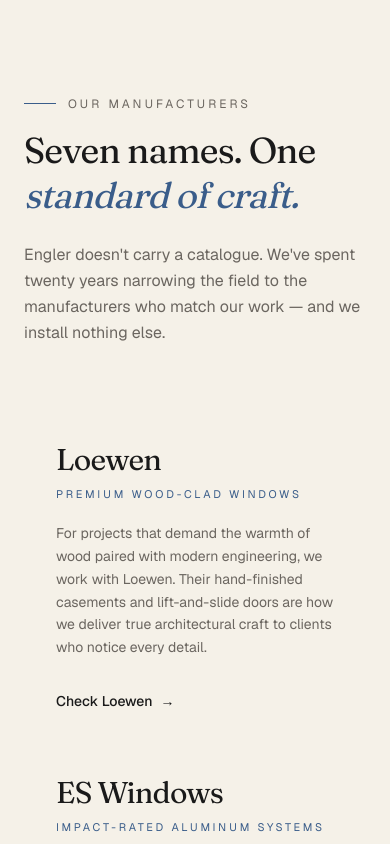
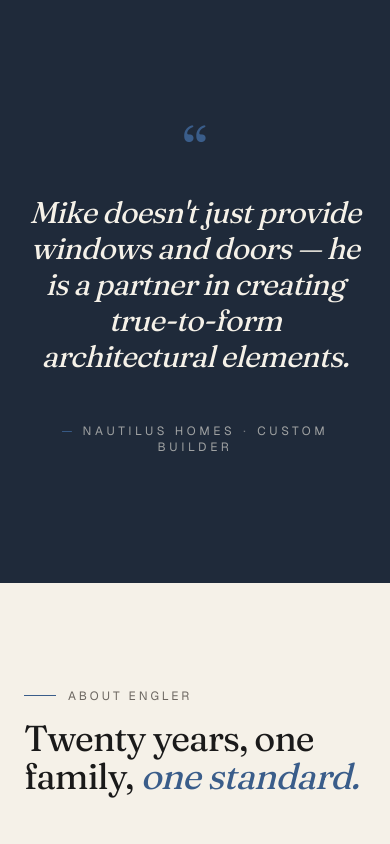
Before and after one commit to VLona/engler-window-door, a Next.js app: page / in a window 390 px wide. Shown: the part 3040-3884 px from the top of the page. Built offline with nearby package versions, Linux system fonts and the light colour scheme.

Commit message:
cinematic homepage refactor: drop 7-card manufacturer details + collapse testimonials to a single pull quote

```diff
--- a/app/page.tsx
+++ b/app/page.tsx
@@ -4,28 +4,6 @@
 import SiteFooter from "./components/SiteFooter";
 import FadeIn from "./components/FadeIn";
 import { manufacturers } from "./data/manufacturers";
-
-// Real testimonials lifted from englerwindow.com — homeowner / architect / builder triangle.
-const testimonials = [
-  {
-    quote:
-      "Mr. Engler and his team are extremely professional and deliver excellent quality in their product and service.",
-    name: "Patty Wareham",
-    role: "Homeowner",
-  },
-  {
-    quote:
-      "It's always a pleasure working with Mike and his team, who are very knowledgeable and detail-oriented, helpful and courteous.",
-    name: "Irma Sefa",
-    role: "Architect",
-  },
-  {
-    quote:
-      "Mike doesn't just provide windows and doors, he is a partner in creating true to form architectural elements.",
-    name: "Nautilus Homes",
-    role: "Builder",
-  },
-];
 
 export default function Home() {
   return (
@@ -200,108 +178,26 @@
         </div>
       </section>
 
-      {/* ── Manufacturers detail (cards) ───────────────────────── */}
-      <section className="bg-background py-24 lg:py-32">
-        <div className="mx-auto max-w-7xl px-6 lg:px-10">
-          <div className="mb-16 max-w-2xl">
-            <span className="inline-flex items-center gap-3 text-xs uppercase tracking-[0.25em] text-muted">
-              <span className="h-px w-8 bg-accent" />
-              Our Manufacturers
+      {/* ── Testimonial — single cinematic pull quote.
+          Replaced the 3-column grid + the entire 7-card manufacturer-details
+          section with this one editorial moment. The /manufacturers page now
+          owns the detailed brand storytelling; the homepage doesn't repeat it. */}
+      <section className="bg-ink py-32 text-background lg:py-44">
+        <div className="mx-auto max-w-4xl px-6 text-center lg:px-10">
+          <FadeIn>
+            <span aria-hidden="true" className="font-serif text-6xl leading-none text-accent">
+              &ldquo;
             </span>
-            <h2 className="mt-4 font-serif text-4xl leading-tight tracking-tight text-foreground sm:text-5xl lg:text-6xl">
-              Seven names. One{" "}
-              <em className="italic text-accent">standard of craft.</em>
-            </h2>
-            <p className="mt-6 text-base leading-relaxed text-muted">
-              Engler doesn&apos;t carry a catalogue. We&apos;ve spent twenty
-              years narrowing the field to the manufacturers who match our work
-              — and we install nothing else.
-            </p>
-          </div>
-
-          {/* Card grid — no dividers, no gaps. All cards share bg-background,
-              so they blend into one continuous surface. Hover scale + shadow
-              creates the only visual separation between cards. */}
-          <div className="grid grid-cols-1 sm:grid-cols-2 lg:grid-cols-3">
-            {manufacturers.map((m, i) => (
-              <FadeIn key={m.slug} delay={i * 50} className="h-full">
-              <article
-                style={
-                  m.brandColor
-                    ? ({
-                        "--brand-color": m.brandColor,
-                        // Append 1A to hex (= ~10% alpha) for the subtle bg tint
-                        "--brand-tint": `${m.brandColor}1A`,
-                      } as React.CSSProperties)
-                    : undefined
-                }
-                className="group relative flex h-full flex-col bg-background p-8 transition-all duration-500 ease-[cubic-bezier(0.34,1.2,0.64,1)] hover:scale-[1.03] hover:bg-[var(--brand-tint)] hover:shadow-2xl lg:p-10"
-              >
-                {/* Stretched link — covers the entire card, making the whole
-                    article one big click target. Sits above the visual content
-                    so any click anywhere on the card navigates to the brand page. */}
-                <Link
-                  href={`/manufacturers/${m.slug}`}
-                  aria-label={`View ${m.name} manufacturer page`}
-                  className="absolute inset-0 z-10"
-                />
-
-                <h3 className="font-serif text-3xl tracking-tight text-foreground group-hover:text-[var(--brand-color)]">
-                  {m.name}
-                </h3>
-                <p className="mt-2 text-[11px] uppercase tracking-[0.25em] text-accent group-hover:text-[var(--brand-color)]">
-                  {m.category}
-                </p>
-                <p className="mt-5 flex-1 text-sm leading-relaxed text-muted">
-                  {m.shortCopy}
-                </p>
-                {/* Visible "Check X" label — no longer a Link itself (the
-                    stretched link above handles all clicks). Still visually
-                    looks like a CTA. */}
-                <span className="mt-8 inline-flex items-center gap-2 self-start text-sm font-medium text-foreground group-hover:text-[var(--brand-color)]">
-                  Check {m.name}
-                  <span
-                    aria-hidden="true"
-                    className="inline-block transition-transform duration-500 ease-[cubic-bezier(0.34,1.56,0.64,1)] group-hover:translate-x-2"
-                  >
-                    →
-                  </span>
-                </span>
-              </article>
-              </FadeIn>
-            ))}
-          </div>
-        </div>
-      </section>
-
-      {/* ── Testimonials ───────────────────────────────────────── */}
-      <section className="bg-ink py-24 text-background lg:py-32">
-        <div className="mx-auto max-w-7xl px-6 lg:px-10">
-          <div className="mb-16 max-w-2xl">
-            <span className="inline-flex items-center gap-3 text-xs uppercase tracking-[0.25em] text-background/60">
-              <span className="h-px w-8 bg-accent" />
-              Testimonials
-            </span>
-            <h2 className="mt-4 font-serif text-4xl leading-tight tracking-tight text-background sm:text-5xl">
-              What homeowners, architects, and builders{" "}
-              <em className="italic text-accent">say about Mike.</em>
-            </h2>
-          </div>
-
-          <div className="grid grid-cols-1 gap-12 md:grid-cols-3 md:gap-8 lg:gap-12">
-            {testimonials.map((t, i) => (
-              <FadeIn key={t.name} delay={i * 80}>
-                <figure>
-                  <blockquote className="font-serif text-xl leading-relaxed text-background/95 md:text-2xl">
-                    &ldquo;{t.quote}&rdquo;
-                  </blockquote>
-                  <figcaption className="mt-6 text-xs uppercase tracking-[0.2em] text-background/60">
-                    <span className="text-accent">—</span> {t.name} · {t.role}
-                  </figcaption>
-                </figure>
-              </FadeIn>
-            ))}
-          </div>
+            <blockquote className="mt-4 font-serif text-3xl italic leading-[1.2] tracking-tight text-background sm:text-4xl lg:text-5xl">
+              Mike doesn&apos;t just provide windows and doors — he is a
+              partner in creating true-to-form architectural elements.
+            </blockquote>
+            <figcaption className="mt-12 text-xs uppercase tracking-[0.3em] text-background/60">
+              <span className="text-accent">—</span> Nautilus Homes
+              <span className="mx-2 text-background/40">·</span>
+              Custom Builder
+            </figcaption>
+          </FadeIn>
         </div>
       </section>
 
```
